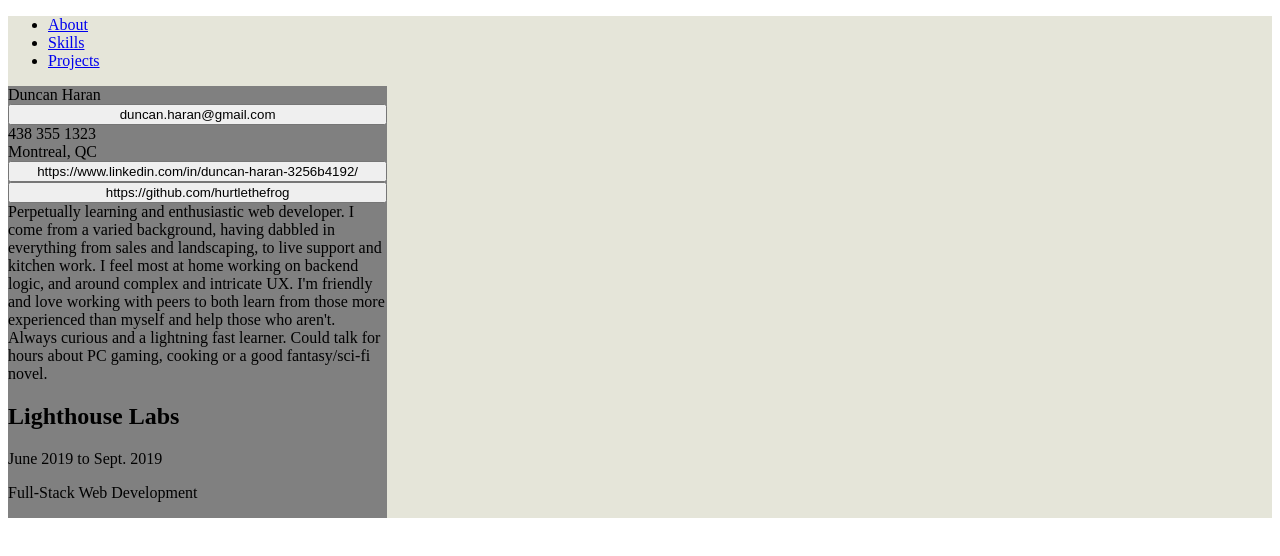
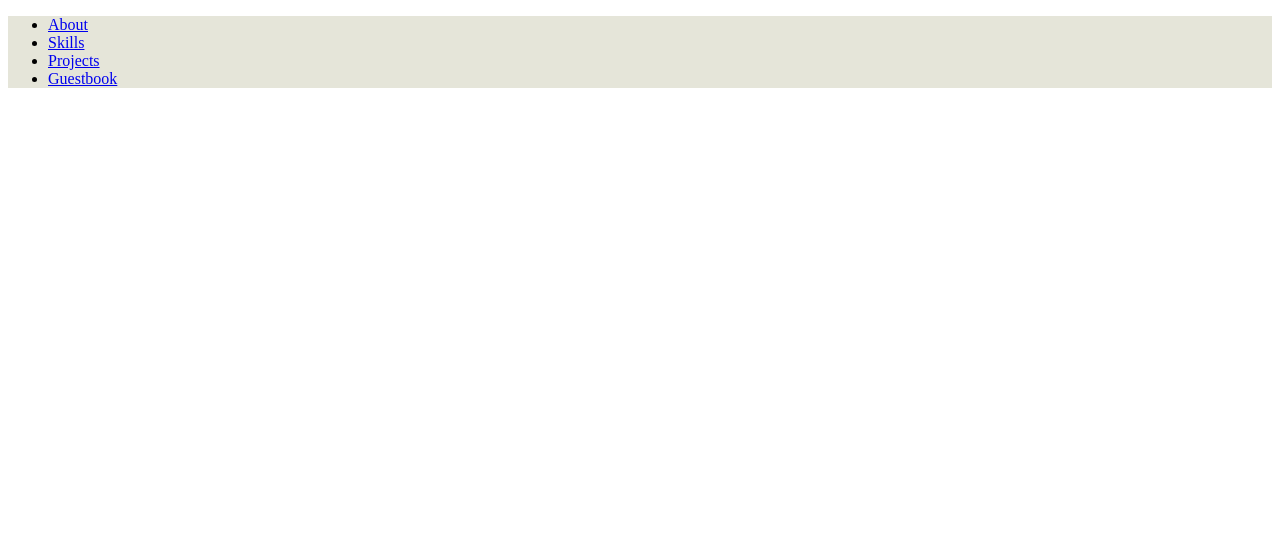
Before and after one commit to hurtlethefrog/react-resume, a React (Create React App) app in the folder my-app/: page /guestbook in a window 1280 px wide. Shown: the top 556 px of the page. Built offline with nearby package versions, Linux system fonts and the light colour scheme.

Commit message:
empty guestbook tab

```diff
--- a/my-app/src/App.js
+++ b/my-app/src/App.js
@@ -5,6 +5,7 @@ import "./styles.scss";
 import Userinfo from "./components/Userinfo";
 import Skills from "./components/Skills";
 import Projects from "./components/Projects";
+import Guestbook from "./components/Guestbook";
 
 function App() {
   return (
@@ -21,6 +22,9 @@ function App() {
             <li>
               <Link to="/projects">Projects</Link>
             </li>
+            <li>
+              <Link to="/guestbook">Guestbook</Link>
+            </li>
           </ul>
         </nav>
         <Switch>
@@ -34,6 +38,9 @@ function App() {
           </Route>
           <Route path="/projects">
             <Projects projects={resume.projects} />
+          </Route>
+          <Route path="/guestbook">
+            <Guestbook />
           </Route>
           <Route path="/">
             <Userinfo
--- /dev/null
+++ b/my-app/src/components/Guestbook.js
@@ -0,0 +1,11 @@
+import React from "react";
+
+import "./styles.scss";
+
+export default function Guestbook(props) {
+
+  return (
+    <section className="guestbook">
+    </section>
+  );
+}
```
